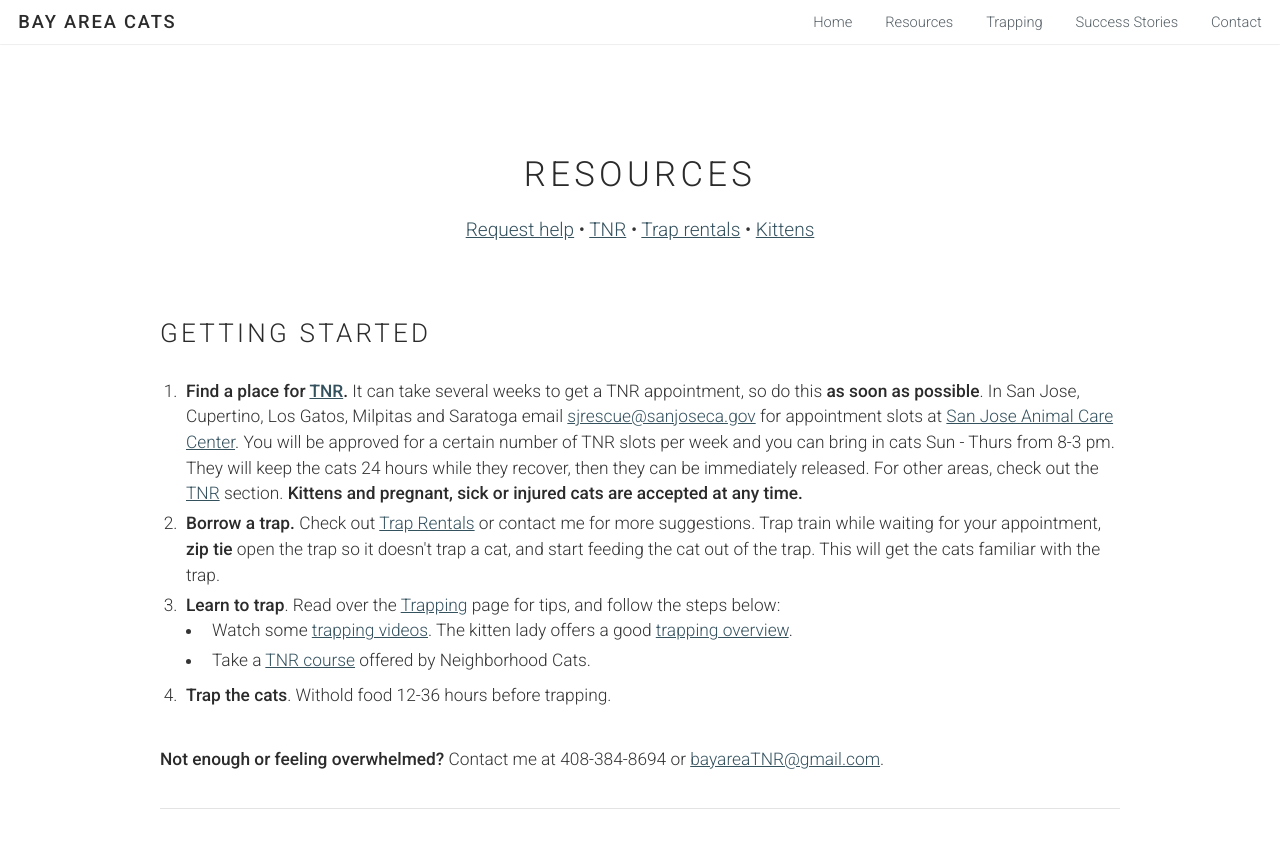
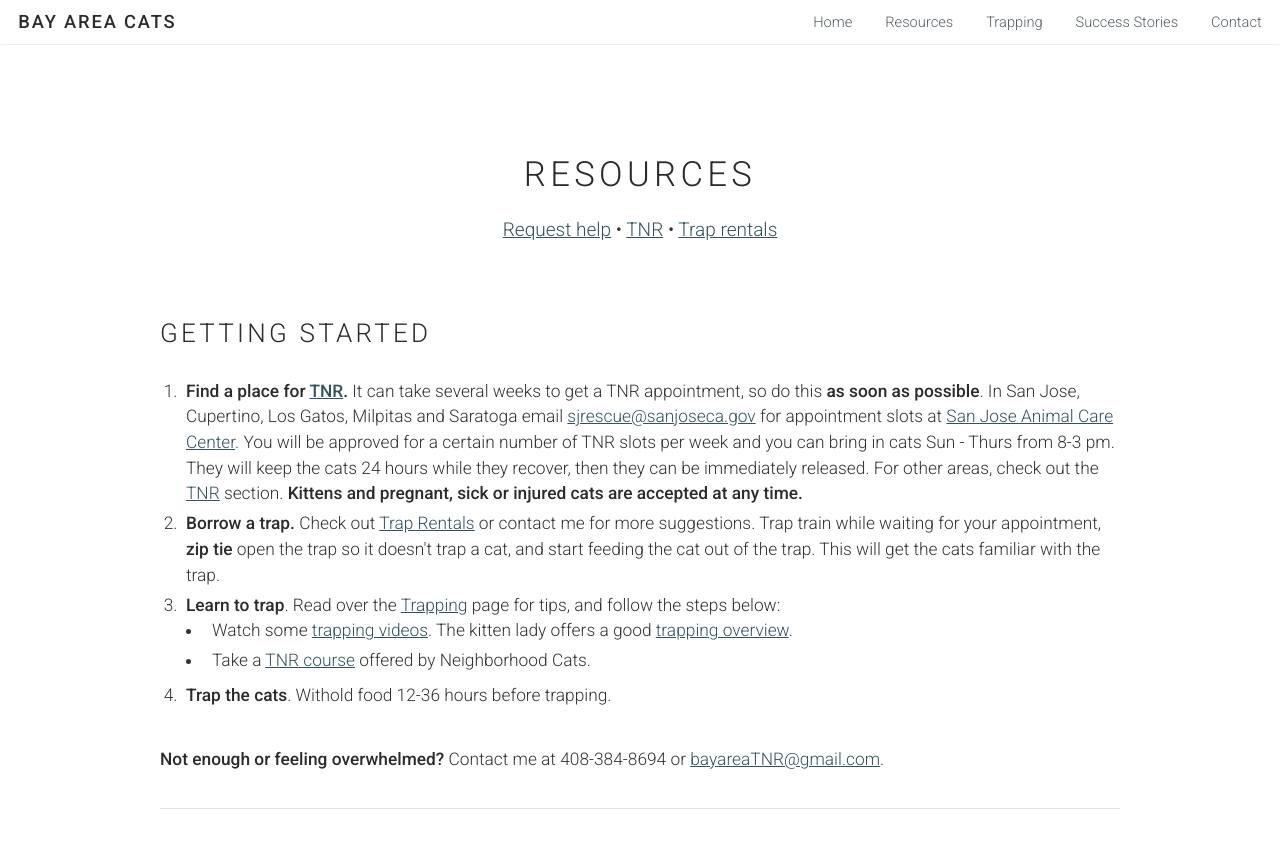
Before and after one commit to sunmeetsingh/bayareacats.github.io, a Jekyll site: the page built from resources.html, in a window 1280 px wide and 900 px high. Shown: the top 848 px of the window. Built offline with Jekyll 4.4.1, drawn with Linux system fonts in a browser that asks for light colours.

Commit message:
Update resources.html

```diff
--- a/resources.html
+++ b/resources.html
@@ -12,7 +12,7 @@
 <section id="main" class="wrapper style1">
     <header class="major">
         <h2>Resources</h2>
-        <p><a href="#request-help">Request help</a> • <a href="#tnr">TNR</a> • <a href="#trap-rentals">Trap rentals</a> • <a href="#kittens">Kittens</a></p>
+        <p><a href="#request-help">Request help</a> • <a href="#tnr">TNR</a> • <a href="#trap-rentals">Trap rentals</a></p>
     </header>
 
     <div class="container">
```
